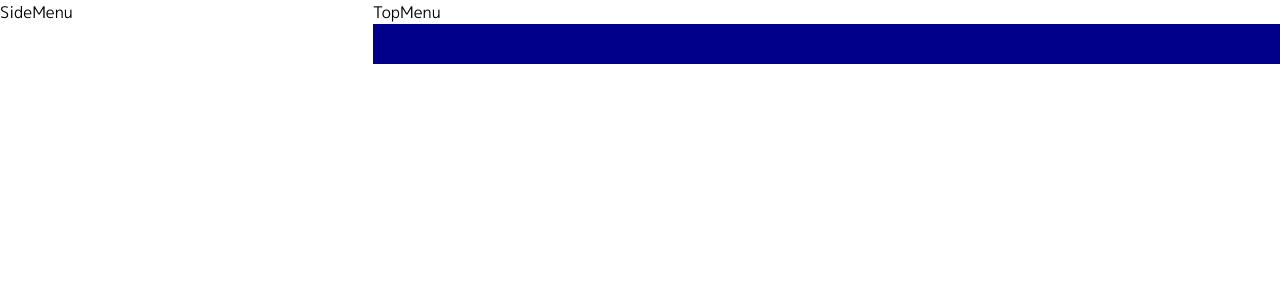
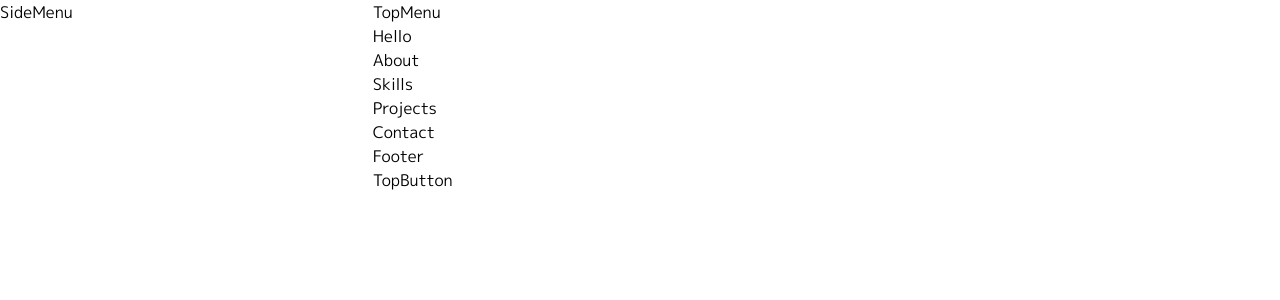
Before and after one commit to hirorotaka/hirotaka-site, a Next.js app: page / in a window 1280 px wide. Shown: the top 300 px of the page. Built offline with nearby package versions, Linux system fonts and the light colour scheme.

Commit message:
必要なコンポーネントの初期雛形の読み込み

```diff
--- /dev/null
+++ b/app/components/About.tsx
@@ -0,0 +1,7 @@
+import React from 'react';
+
+const About = () => {
+  return <div>About</div>;
+};
+
+export default About;
--- /dev/null
+++ b/app/components/Contact.tsx
@@ -0,0 +1,5 @@
+const Contact = () => {
+  return <div>Contact</div>;
+};
+
+export default Contact;
--- /dev/null
+++ b/app/components/Footer.tsx
@@ -0,0 +1,5 @@
+const Footer = () => {
+  return <div>Footer</div>;
+};
+
+export default Footer;
--- /dev/null
+++ b/app/components/Hero.tsx
@@ -0,0 +1,7 @@
+import React from 'react';
+
+const Hero = () => {
+  return <div>Hello</div>;
+};
+
+export default Hero;
--- /dev/null
+++ b/app/components/Projects.tsx
@@ -0,0 +1,5 @@
+const Projects = () => {
+  return <div>Projects</div>;
+};
+
+export default Projects;
--- /dev/null
+++ b/app/components/Skills.tsx
@@ -0,0 +1,5 @@
+const Skills = () => {
+  return <div>Skills</div>;
+};
+
+export default Skills;
--- /dev/null
+++ b/app/components/TopButton.tsx
@@ -0,0 +1,7 @@
+import React from 'react';
+
+const TopButton = () => {
+  return <div>TopButton</div>;
+};
+
+export default TopButton;
--- a/app/page.tsx
+++ b/app/page.tsx
@@ -1,3 +1,21 @@
+import About from './components/About';
+import Contact from './components/Contact';
+import Footer from './components/Footer';
+import Hero from './components/Hero';
+import Projects from './components/Projects';
+import Skills from './components/Skills';
+import TopButton from './components/TopButton';
+
 export default function Home() {
-  return <div className="text-darkblue bg-darkblue h-10">hello</div>;
+  return (
+    <>
+      <Hero />
+      <About />
+      <Skills />
+      <Projects />
+      <Contact />
+      <Footer />
+      <TopButton />
+    </>
+  );
 }
```
